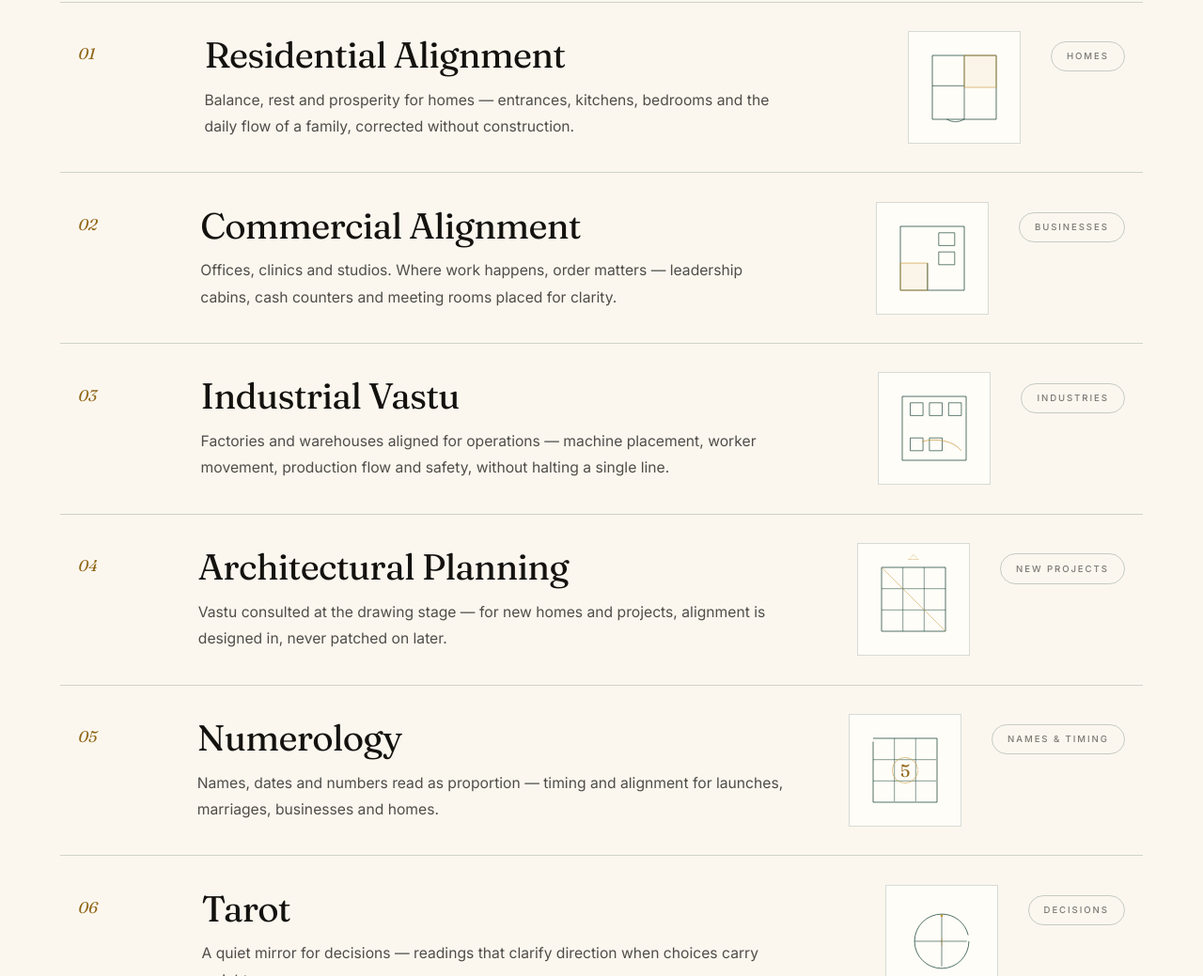
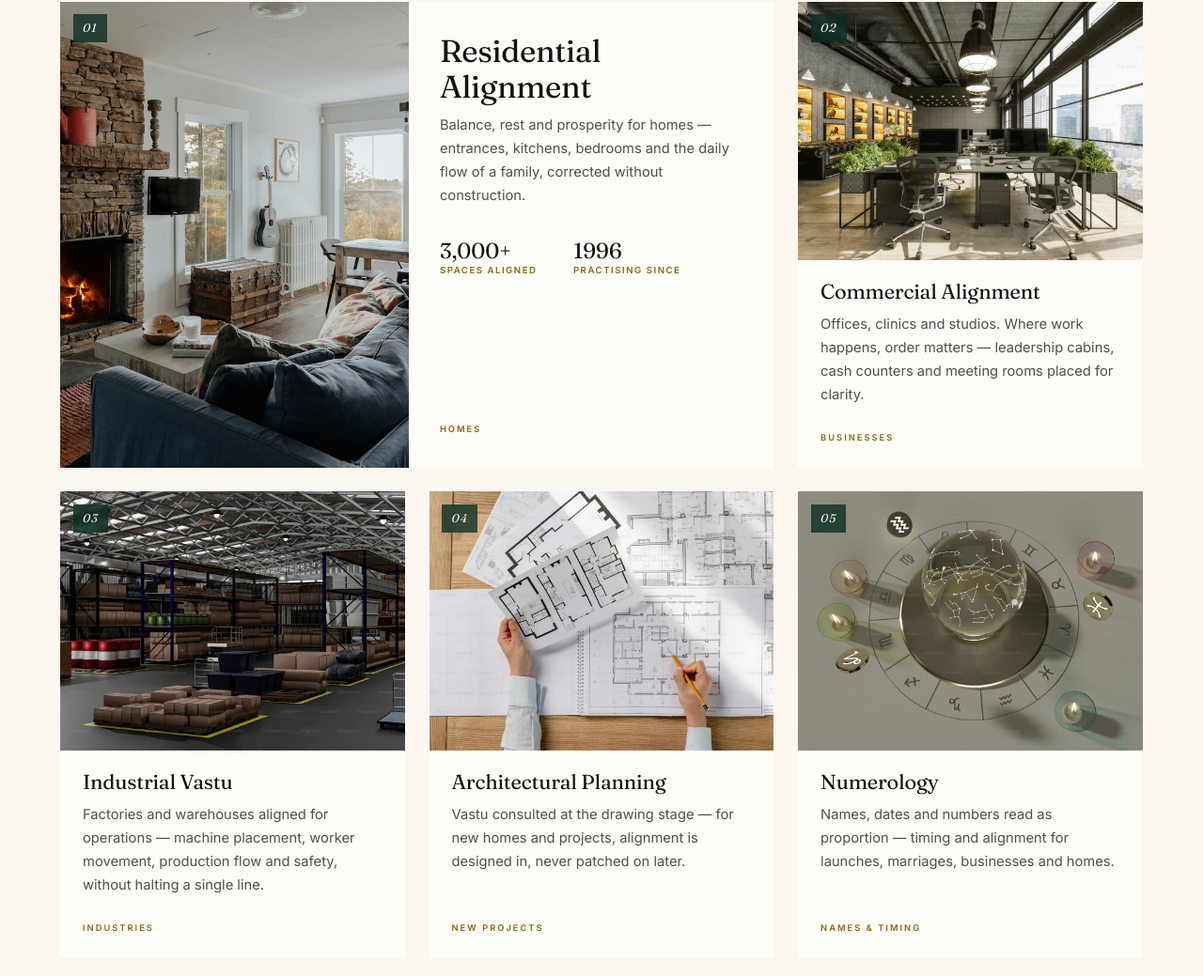
Before and after one commit to Adarsh261206/RunggVastu, a website built with Vite: page index.html in a window 1280 px wide. Shown: the part 4204-5243 px from the top of the page at 94% size. Built offline with nearby package versions, Linux system fonts and the light colour scheme; a web font is replaced by a local one.

Commit message:
rebuild services section with images

```diff
--- a/index.html
+++ b/index.html
@@ -307,133 +307,102 @@
         <p class="scene-head__lede">Each engagement is treated as a craft — diagnosed, composed and delivered with the discipline a studio brings to a building.</p>
       </header>
 
-      <ol class="services__list">
-        <li class="services__item" data-reveal>
-          <span class="services__no">01</span>
-          <div class="services__body">
-            <h3 class="services__title">Residential Alignment</h3>
-            <p class="services__desc">Balance, rest and prosperity for homes — entrances, kitchens, bedrooms and the daily flow of a family, corrected without construction.</p>
+      <div class="services__grid">
+        <article class="svc svc--wide" data-reveal>
+          <figure class="svc__media">
+            <img src="/images/services/residential.jpg" alt="Warm living room with a stone fireplace and natural light" width="1200" height="900" loading="lazy" />
+          </figure>
+          <div class="svc__body">
+            <span class="svc__no">01</span>
+            <h3 class="svc__title">Residential Alignment</h3>
+            <p class="svc__desc">Balance, rest and prosperity for homes — entrances, kitchens, bedrooms and the daily flow of a family, corrected without construction.</p>
+            <div class="svc__stats">
+              <div class="svc__stat"><strong>3,000+</strong><span>spaces aligned</span></div>
+              <div class="svc__stat"><strong>1996</strong><span>practising since</span></div>
+            </div>
+            <span class="svc__tag">Homes</span>
           </div>
-          <svg class="services__plan" viewBox="0 0 120 120" fill="none" aria-hidden="true">
-            <g class="draw" data-draw>
-              <rect x="20" y="20" width="80" height="80" stroke="#0F3D2E" stroke-opacity="0.5" stroke-width="1"/>
-              <line x1="60" y1="20" x2="60" y2="100" stroke="#0F3D2E" stroke-opacity="0.3" stroke-width="0.9"/>
-              <line x1="20" y1="58" x2="60" y2="58" stroke="#0F3D2E" stroke-opacity="0.3" stroke-width="0.9"/>
-              <rect class="zone" x="60" y="20" width="40" height="40" stroke="#C79A3B" stroke-opacity="0.75" stroke-width="0.9" fill="#C79A3B" fill-opacity="0.08"/>
-              <path d="M38 100 A22 22 0 0 0 60 100" stroke="#0F3D2E" stroke-opacity="0.45" stroke-width="0.9"/>
-            </g>
-          </svg>
-          <span class="services__tag">Homes</span>
-        </li>
-        <li class="services__item" data-reveal>
-          <span class="services__no">02</span>
-          <div class="services__body">
-            <h3 class="services__title">Commercial Alignment</h3>
-            <p class="services__desc">Offices, clinics and studios. Where work happens, order matters — leadership cabins, cash counters and meeting rooms placed for clarity.</p>
+        </article>
+
+        <article class="svc" data-reveal>
+          <figure class="svc__media">
+            <img src="/images/services/commercial.jpg" alt="Modern office workspace with glass partitions and plants" width="1200" height="900" loading="lazy" />
+          </figure>
+          <div class="svc__body">
+            <span class="svc__no">02</span>
+            <h3 class="svc__title">Commercial Alignment</h3>
+            <p class="svc__desc">Offices, clinics and studios. Where work happens, order matters — leadership cabins, cash counters and meeting rooms placed for clarity.</p>
+            <span class="svc__tag">Businesses</span>
           </div>
-          <svg class="services__plan" viewBox="0 0 120 120" fill="none" aria-hidden="true">
-            <g class="draw" data-draw>
-              <rect x="20" y="20" width="80" height="80" stroke="#0F3D2E" stroke-opacity="0.5" stroke-width="1"/>
-              <rect class="zone" x="20" y="66" width="34" height="34" stroke="#C79A3B" stroke-opacity="0.75" stroke-width="0.9" fill="#C79A3B" fill-opacity="0.08"/>
-              <rect x="68" y="28" width="20" height="16" stroke="#0F3D2E" stroke-opacity="0.35" stroke-width="0.9"/>
-              <rect x="68" y="52" width="20" height="16" stroke="#0F3D2E" stroke-opacity="0.35" stroke-width="0.9"/>
-              <line x1="54" y1="66" x2="54" y2="100" stroke="#0F3D2E" stroke-opacity="0.3" stroke-width="0.9"/>
-            </g>
-          </svg>
-          <span class="services__tag">Businesses</span>
-        </li>
-        <li class="services__item" data-reveal>
-          <span class="services__no">03</span>
-          <div class="services__body">
-            <h3 class="services__title">Industrial Vastu</h3>
-            <p class="services__desc">Factories and warehouses aligned for operations — machine placement, worker movement, production flow and safety, without halting a single line.</p>
+        </article>
+
+        <article class="svc" data-reveal>
+          <figure class="svc__media">
+            <img src="/images/services/industrial.jpg" alt="Warehouse aisle with racking and stacked materials" width="1200" height="900" loading="lazy" />
+          </figure>
+          <div class="svc__body">
+            <span class="svc__no">03</span>
+            <h3 class="svc__title">Industrial Vastu</h3>
+            <p class="svc__desc">Factories and warehouses aligned for operations — machine placement, worker movement, production flow and safety, without halting a single line.</p>
+            <span class="svc__tag">Industries</span>
           </div>
-          <svg class="services__plan" viewBox="0 0 120 120" fill="none" aria-hidden="true">
-            <g class="draw" data-draw>
-              <rect x="20" y="20" width="80" height="80" stroke="#0F3D2E" stroke-opacity="0.5" stroke-width="1"/>
-              <rect x="30" y="28" width="16" height="16" stroke="#0F3D2E" stroke-opacity="0.35" stroke-width="0.9"/>
-              <rect x="54" y="28" width="16" height="16" stroke="#0F3D2E" stroke-opacity="0.35" stroke-width="0.9"/>
-              <rect x="78" y="28" width="16" height="16" stroke="#0F3D2E" stroke-opacity="0.35" stroke-width="0.9"/>
-              <rect x="30" y="72" width="16" height="16" stroke="#0F3D2E" stroke-opacity="0.35" stroke-width="0.9"/>
-              <rect x="54" y="72" width="16" height="16" stroke="#0F3D2E" stroke-opacity="0.35" stroke-width="0.9"/>
-              <path class="flow" d="M26 88 C 40 70, 80 70, 94 88" stroke="#C79A3B" stroke-opacity="0.7" stroke-width="1"/>
-            </g>
-          </svg>
-          <span class="services__tag">Industries</span>
-        </li>
-        <li class="services__item" data-reveal>
-          <span class="services__no">04</span>
-          <div class="services__body">
-            <h3 class="services__title">Architectural Planning</h3>
-            <p class="services__desc">Vastu consulted at the drawing stage — for new homes and projects, alignment is designed in, never patched on later.</p>
+        </article>
+
+        <article class="svc" data-reveal>
+          <figure class="svc__media">
+            <img src="/images/services/architectural-planning.jpg" alt="Architect drawing floor plans over tracing paper" width="1200" height="900" loading="lazy" />
+          </figure>
+          <div class="svc__body">
+            <span class="svc__no">04</span>
+            <h3 class="svc__title">Architectural Planning</h3>
+            <p class="svc__desc">Vastu consulted at the drawing stage — for new homes and projects, alignment is designed in, never patched on later.</p>
+            <span class="svc__tag">New Projects</span>
           </div>
-          <svg class="services__plan" viewBox="0 0 120 120" fill="none" aria-hidden="true">
-            <g class="draw" data-draw>
-              <rect x="20" y="20" width="80" height="80" stroke="#0F3D2E" stroke-opacity="0.5" stroke-width="1"/>
-              <line x1="46.7" y1="20" x2="46.7" y2="100" stroke="#0F3D2E" stroke-opacity="0.2" stroke-width="0.7"/>
-              <line x1="73.3" y1="20" x2="73.3" y2="100" stroke="#0F3D2E" stroke-opacity="0.2" stroke-width="0.7"/>
-              <line x1="20" y1="46.7" x2="100" y2="46.7" stroke="#0F3D2E" stroke-opacity="0.2" stroke-width="0.7"/>
-              <line x1="20" y1="73.3" x2="100" y2="73.3" stroke="#0F3D2E" stroke-opacity="0.2" stroke-width="0.7"/>
-              <polygon points="54,10 66,10 60,4" stroke="#C79A3B" stroke-width="1"/>
-              <line x1="20" y1="20" x2="100" y2="100" stroke="#C79A3B" stroke-opacity="0.3" stroke-width="0.7"/>
-            </g>
-          </svg>
-          <span class="services__tag">New Projects</span>
-        </li>
-        <li class="services__item" data-reveal>
-          <span class="services__no">05</span>
-          <div class="services__body">
-            <h3 class="services__title">Numerology</h3>
-            <p class="services__desc">Names, dates and numbers read as proportion — timing and alignment for launches, marriages, businesses and homes.</p>
+        </article>
+
+        <article class="svc" data-reveal>
+          <figure class="svc__media">
+            <img src="/images/services/numerology.jpg" alt="Astrolabe with zodiac markings and candlelight" width="1200" height="900" loading="lazy" />
+          </figure>
+          <div class="svc__body">
+            <span class="svc__no">05</span>
+            <h3 class="svc__title">Numerology</h3>
+            <p class="svc__desc">Names, dates and numbers read as proportion — timing and alignment for launches, marriages, businesses and homes.</p>
+            <span class="svc__tag">Names &amp; Timing</span>
           </div>
-          <svg class="services__plan" viewBox="0 0 120 120" fill="none" aria-hidden="true">
-            <g class="draw" data-draw>
-              <rect x="20" y="20" width="80" height="80" stroke="#0F3D2E" stroke-opacity="0.45" stroke-width="1"/>
-              <line x1="46.7" y1="20" x2="46.7" y2="100" stroke="#0F3D2E" stroke-opacity="0.22" stroke-width="0.7"/>
-              <line x1="73.3" y1="20" x2="73.3" y2="100" stroke="#0F3D2E" stroke-opacity="0.22" stroke-width="0.7"/>
-              <line x1="20" y1="46.7" x2="100" y2="46.7" stroke="#0F3D2E" stroke-opacity="0.22" stroke-width="0.7"/>
-              <line x1="20" y1="73.3" x2="100" y2="73.3" stroke="#0F3D2E" stroke-opacity="0.22" stroke-width="0.7"/>
-              <text x="60" y="68" text-anchor="middle" class="plan-num">5</text>
-              <circle cx="60" cy="60" r="16" stroke="#C79A3B" stroke-opacity="0.55" stroke-width="0.8"/>
-            </g>
-          </svg>
-          <span class="services__tag">Names & Timing</span>
-        </li>
-        <li class="services__item" data-reveal>
-          <span class="services__no">06</span>
-          <div class="services__body">
-            <h3 class="services__title">Tarot</h3>
-            <p class="services__desc">A quiet mirror for decisions — readings that clarify direction when choices carry weight.</p>
+        </article>
+
+        <article class="svc" data-reveal>
+          <figure class="svc__media">
+            <img src="/images/services/tarot.jpg" alt="Hands laying out tarot cards on a wooden table" width="1200" height="900" loading="lazy" />
+          </figure>
+          <div class="svc__body">
+            <span class="svc__no">06</span>
+            <h3 class="svc__title">Tarot</h3>
+            <p class="svc__desc">A quiet mirror for decisions — readings that clarify direction when choices carry weight.</p>
+            <span class="svc__tag">Decisions</span>
           </div>
-          <svg class="services__plan" viewBox="0 0 120 120" fill="none" aria-hidden="true">
-            <g class="draw" data-draw>
-              <circle cx="60" cy="60" r="34" stroke="#0F3D2E" stroke-opacity="0.5" stroke-width="1"/>
-              <line x1="26" y1="60" x2="94" y2="60" stroke="#0F3D2E" stroke-opacity="0.28" stroke-width="0.8"/>
-              <line x1="60" y1="26" x2="60" y2="94" stroke="#0F3D2E" stroke-opacity="0.15" stroke-width="0.8"/>
-              <circle cx="60" cy="28" r="1.6" fill="#C79A3B"/>
-              <line x1="60" y1="56" x2="60" y2="66" stroke="#C79A3B" stroke-opacity="0.4" stroke-width="0.8"/>
-            </g>
-          </svg>
-          <span class="services__tag">Decisions</span>
-        </li>
-        <li class="services__item" data-reveal>
-          <span class="services__no">07</span>
-          <div class="services__body">
-            <h3 class="services__title">Business Identity</h3>
-            <p class="services__desc">Names, branding and numbers aligned to a company's direction — identity designed to match intent.</p>
+        </article>
+
+        <article class="svc" data-reveal>
+          <figure class="svc__media">
+            <img src="/images/services/business-identity.jpg" alt="Brand identity stationery with business cards and logotype" width="1200" height="900" loading="lazy" />
+          </figure>
+          <div class="svc__body">
+            <span class="svc__no">07</span>
+            <h3 class="svc__title">Business Identity</h3>
+            <p class="svc__desc">Names, branding and numbers aligned to a company's direction — identity designed to match intent.</p>
+            <span class="svc__tag">Brands</span>
           </div>
-          <svg class="services__plan" viewBox="0 0 120 120" fill="none" aria-hidden="true">
-            <g class="draw" data-draw>
-              <circle cx="60" cy="60" r="34" stroke="#C79A3B" stroke-opacity="0.6" stroke-width="1"/>
-              <rect x="42" y="42" width="36" height="36" transform="rotate(45 60 60)" stroke="#0F3D2E" stroke-opacity="0.4" stroke-width="0.9"/>
-              <line x1="26" y1="60" x2="94" y2="60" stroke="#0F3D2E" stroke-opacity="0.2" stroke-width="0.7"/>
-              <line x1="60" y1="26" x2="60" y2="94" stroke="#0F3D2E" stroke-opacity="0.2" stroke-width="0.7"/>
-              <circle cx="60" cy="60" r="2" fill="#C79A3B"/>
-            </g>
-          </svg>
-          <span class="services__tag">Brands</span>
-        </li>
-      </ol>
+        </article>
+
+        <aside class="svc svc--cta" data-reveal>
+          <span class="svc__eyebrow">The first step</span>
+          <h3 class="svc__title">Tell us about the space.</h3>
+          <p class="svc__desc">A short conversation is enough to know what your space needs — no demolition, no guesswork.</p>
+          <a class="btn btn--gold" href="https://wa.me/917715017571?text=Namaste%21%20I%20came%20across%20Rungg%20Vastu%20and%20would%20like%20to%20book%20a%20consultation.%20Kindly%20share%20the%20next%20steps." target="_blank" rel="noopener">Book a consultation</a>
+        </aside>
+      </div>
     </section>
 
     <!-- ──────────────── 06 · THE SCOPE ──────────────── -->
--- a/src/style.css
+++ b/src/style.css
@@ -801,103 +801,158 @@ img, svg { display: block; max-width: 100%; }
    05 · SERVICES
    ============================================================ */
 
-.services__list {
+.services__grid {
   width: var(--wrap);
   margin-inline: auto;
-  list-style: none;
-  border-top: var(--hairline);
-}
-
-.services__item {
+  display: grid;
+  grid-template-columns: repeat(3, minmax(0, 1fr));
+  gap: clamp(1.1rem, 2vw, 1.8rem);
+}
+
+.svc {
   position: relative;
-  display: grid;
-  grid-template-columns: minmax(3rem, 1fr) minmax(0, 7fr) 7.5rem auto;
-  gap: clamp(1.2rem, 2.5vw, 2.5rem);
-  align-items: center;
-  padding: clamp(1.8rem, 3.8vh, 2.7rem) clamp(0.5rem, 1.5vw, 1.5rem);
-  border-bottom: var(--hairline);
-  transition: background-color 0.55s var(--ease);
-}
-.services__item::before {
-  content: "";
+  display: flex;
+  flex-direction: column;
+  background: var(--card);
+  border: 1px solid var(--hairline);
+  overflow: hidden;
+  transition: transform 0.7s var(--ease), border-color 0.6s var(--ease), box-shadow 0.7s var(--ease);
+}
+.svc:hover {
+  transform: translateY(-5px);
+  border-color: rgba(199, 154, 59, 0.55);
+  box-shadow: 0 40px 70px -60px rgba(11, 46, 34, 0.9);
+}
+
+.svc__media {
+  position: relative;
+  margin: 0;
+  overflow: hidden;
+  aspect-ratio: 4 / 3;
+  background: var(--bg-2);
+}
+.svc__media img {
+  width: 100%;
+  height: 100%;
+  object-fit: cover;
+  display: block;
+  transition: transform 1.3s var(--ease);
+}
+.svc:hover .svc__media img { transform: scale(1.045); }
+
+.svc__no {
   position: absolute;
-  left: 0; top: 0; bottom: -1px;
-  width: 2px;
-  background: linear-gradient(var(--gold-bright), var(--gold));
-  transform: scaleY(0);
-  transform-origin: top;
-  transition: transform 0.6s var(--ease);
-}
-.services__item:hover { background: rgba(11, 46, 34, 0.045); }
-.services__item:hover::before { transform: scaleY(1); }
-
-.services__no {
+  top: 0.85rem;
+  left: 0.85rem;
+  z-index: 2;
   font-family: var(--serif);
   font-style: italic;
+  font-size: 0.78rem;
+  letter-spacing: 0.08em;
+  color: var(--cream);
+  background: rgba(11, 46, 34, 0.78);
+  padding: 0.3rem 0.65rem;
+  backdrop-filter: blur(3px);
+}
+
+.svc__body {
+  display: flex;
+  flex-direction: column;
+  align-items: flex-start;
+  gap: 0.6rem;
+  padding: 1.35rem 1.5rem 1.55rem;
+  flex: 1;
+}
+
+.svc__title {
+  font-family: var(--serif);
   font-weight: 400;
-  font-size: 1.05rem;
+  font-size: clamp(1.35rem, 1.7vw, 1.72rem);
+  line-height: 1.15;
+  letter-spacing: -0.01em;
+  transition: color 0.5s var(--ease);
+}
+
+.svc__desc {
+  font-size: 0.92rem;
+  line-height: 1.7;
+  color: var(--ink-soft);
+}
+
+.svc__tag {
+  margin-top: auto;
+  padding-top: 0.95rem;
+  font-size: 0.58rem;
+  font-weight: 600;
+  letter-spacing: 0.22em;
+  text-transform: uppercase;
   color: var(--gold-ink);
-  align-self: start;
-  padding-top: 0.7rem;
-  transition: color 0.5s var(--ease);
-}
-
-.services__title {
+}
+
+/* featured card */
+.svc--wide {
+  grid-column: span 2;
+  flex-direction: row;
+}
+.svc--wide .svc__media {
+  flex: 1.15;
+  aspect-ratio: auto;
+}
+.svc--wide .svc__body {
+  flex: 1;
+  justify-content: center;
+  padding: clamp(1.6rem, 2.6vw, 2.6rem);
+}
+.svc--wide .svc__title { font-size: clamp(1.8rem, 2.6vw, 2.6rem); }
+.svc--wide .svc__desc { max-width: 40ch; }
+.svc__stats {
+  display: flex;
+  gap: clamp(1.5rem, 3vw, 2.8rem);
+  margin-top: 0.4rem;
+  padding-top: 1.1rem;
+  border-top: 1px solid var(--hairline);
+  width: 100%;
+}
+.svc__stat { display: flex; flex-direction: column; gap: 0.15rem; }
+.svc__stat strong {
   font-family: var(--serif);
   font-weight: 400;
-  font-size: clamp(1.7rem, 3vw, 2.7rem);
-  letter-spacing: -0.02em;
-  line-height: 1.12;
-  transition: transform 0.7s var(--ease), color 0.5s var(--ease);
-}
-
-.services__desc {
-  margin-top: 0.8rem;
-  font-size: 0.98rem;
-  line-height: 1.8;
-  color: var(--ink-soft);
-  max-width: 64ch;
-}
-
-.services__plan {
-  width: 7.5rem;
-  height: 7.5rem;
-  justify-self: center;
-  padding: 0.5rem;
-  border: 1px solid rgba(11, 46, 34, 0.16);
-  background: var(--card);
-  transition: border-color 0.6s var(--ease), transform 0.6s var(--ease), box-shadow 0.6s var(--ease);
-}
-
-.services__plan .zone { transition: fill-opacity 0.7s var(--ease); }
-.services__plan g.draw * { stroke-opacity: 0.85; }
-.services__item:hover .services__plan {
-  border-color: rgba(199, 154, 59, 0.85);
-  transform: translateY(-4px) rotate(-1.5deg);
-  box-shadow: 0 24px 44px -34px rgba(11, 46, 34, 0.9);
-}
-.services__item:hover .services__plan .zone { fill-opacity: 0.26; }
-
-.plan-num { font-family: var(--serif); font-weight: 400; font-size: 22px; fill: var(--gold-ink); }
-
-.services__tag {
+  font-size: 1.45rem;
+  line-height: 1;
+  color: var(--ink);
+}
+.svc__stat span {
   font-size: 0.6rem;
-  font-weight: 500;
-  letter-spacing: 0.2em;
-  text-transform: uppercase;
-  color: var(--ink-faint);
-  padding: 0.45rem 1rem;
-  border: 1px solid rgba(11, 46, 34, 0.22);
-  border-radius: 100px;
-  white-space: nowrap;
-  align-self: start;
-  margin-top: 0.7rem;
-  transition: color 0.5s var(--ease), border-color 0.5s var(--ease), background-color 0.5s var(--ease);
-}
-
-.services__item:hover .services__title { transform: translateX(0.6rem); }
-.services__item:hover .services__no { color: var(--gold-ink); }
-.services__item:hover .services__tag { border-color: var(--gold); background: rgba(228, 183, 86, 0.16); color: var(--gold-ink); }
+  font-weight: 600;
+  letter-spacing: 0.16em;
+  text-transform: uppercase;
+  color: var(--gold-ink);
+}
+
+/* invitation card */
+.svc--cta {
+  background:
+    radial-gradient(120% 90% at 80% 0%, rgba(228, 183, 86, 0.16), transparent 60%),
+    var(--emerald);
+  border-color: var(--emerald);
+  justify-content: space-between;
+  gap: 1.6rem;
+  padding: clamp(1.5rem, 2.4vw, 2.1rem);
+}
+.svc--cta:hover {
+  border-color: rgba(228, 183, 86, 0.5);
+  box-shadow: 0 40px 70px -55px rgba(11, 46, 34, 0.95);
+}
+.svc--cta .svc__title { color: var(--cream); font-size: clamp(1.5rem, 2vw, 2rem); }
+.svc--cta .svc__desc { color: var(--on-dark-soft); }
+.svc__eyebrow {
+  font-size: 0.6rem;
+  font-weight: 600;
+  letter-spacing: 0.24em;
+  text-transform: uppercase;
+  color: var(--gold-bright);
+}
+.svc--cta .btn { align-self: flex-start; margin-top: auto; }
 
 /* ============================================================
    06 · THE SCOPE · INDUSTRIES
@@ -2018,12 +2073,14 @@ body.is-locked { overflow: hidden; }
 .premise__item:nth-child(2) { --d: 0.08s; }
 .premise__item:nth-child(3) { --d: 0.16s; }
 .premise__item:nth-child(4) { --d: 0.24s; }
-.services__item:nth-child(2) { --d: 0.05s; }
-.services__item:nth-child(3) { --d: 0.1s; }
-.services__item:nth-child(4) { --d: 0.15s; }
-.services__item:nth-child(5) { --d: 0.2s; }
-.services__item:nth-child(6) { --d: 0.25s; }
-.services__item:nth-child(7) { --d: 0.3s; }
+.svc:nth-child(2) { --d: 0.05s; }
+.svc:nth-child(3) { --d: 0.1s; }
+.svc:nth-child(4) { --d: 0.15s; }
+.svc:nth-child(5) { --d: 0.2s; }
+.svc:nth-child(6) { --d: 0.25s; }
+.svc:nth-child(7) { --d: 0.3s; }
+.svc:nth-child(8) { --d: 0.35s; }
+.svc:nth-child(9) { --d: 0.4s; }
 .process__step:nth-child(2) { --d: 0.08s; }
 .process__step:nth-child(3) { --d: 0.16s; }
 .process__step:nth-child(4) { --d: 0.24s; }
@@ -2060,6 +2117,7 @@ body.is-locked { overflow: hidden; }
 @media (max-width: 1100px) {
   .btn { padding: 0.95rem 1.6rem; font-size: 0.64rem; }
   .dirchips { grid-template-columns: repeat(4, 1fr); }
+  .services__grid { grid-template-columns: repeat(2, minmax(0, 1fr)); }
 }
 
 @media (max-width: 900px) {
@@ -2099,9 +2157,9 @@ body.is-locked { overflow: hidden; }
   .premise__item { grid-template-columns: 1fr; gap: 0.75rem; padding-inline: 0; }
   .premise__item:hover { padding-left: 0.75rem; }
   .premise__num { padding-top: 0.15rem; }
-  .services__item { grid-template-columns: minmax(2.5rem, 1fr) minmax(0, 8fr); }
-  .services__plan { grid-column: 2; justify-self: start; }
-  .services__tag { grid-column: 2; justify-self: start; margin-top: 0; }
+    .svc--wide { flex-direction: column; }
+  .svc--wide .svc__media { aspect-ratio: 4 / 3; }
+  .svc--wide .svc__title { font-size: clamp(1.6rem, 4vw, 2.2rem); }
   .process__list { grid-template-columns: repeat(2, 1fr); gap: 2.5rem 1.5rem; }
   .process__list::before { display: none; }
   .testimonials__grid { grid-template-columns: 1fr; }
@@ -2109,12 +2167,14 @@ body.is-locked { overflow: hidden; }
   .invitation__grid { grid-template-columns: repeat(2, 1fr); }
 }
 
+@media (max-width: 700px) {
+  .services__grid { grid-template-columns: 1fr; }
+  .svc--wide { grid-column: auto; }
+}
+
 @media (max-width: 560px) {
   .nav__cta { display: none; }
   .process__list { grid-template-columns: 1fr; }
-  .services__item { grid-template-columns: 1fr; gap: 0.5rem; padding-inline: 0; }
-  .services__plan { grid-column: 1; }
-  .services__tag { grid-column: 1; }
   .btn { width: 100%; }
   .hero__title { white-space: normal; }
   .dirchips { grid-template-columns: repeat(2, 1fr); }
```
Also changed, not shown: public/images/services/architectural-planning.jpg (added), public/images/services/business-identity.jpg (added), public/images/services/commercial.jpg (added), public/images/services/industrial.jpg (added), public/images/services/numerology.jpg (added), public/images/services/residential.jpg (added), public/images/services/tarot.jpg (added).
